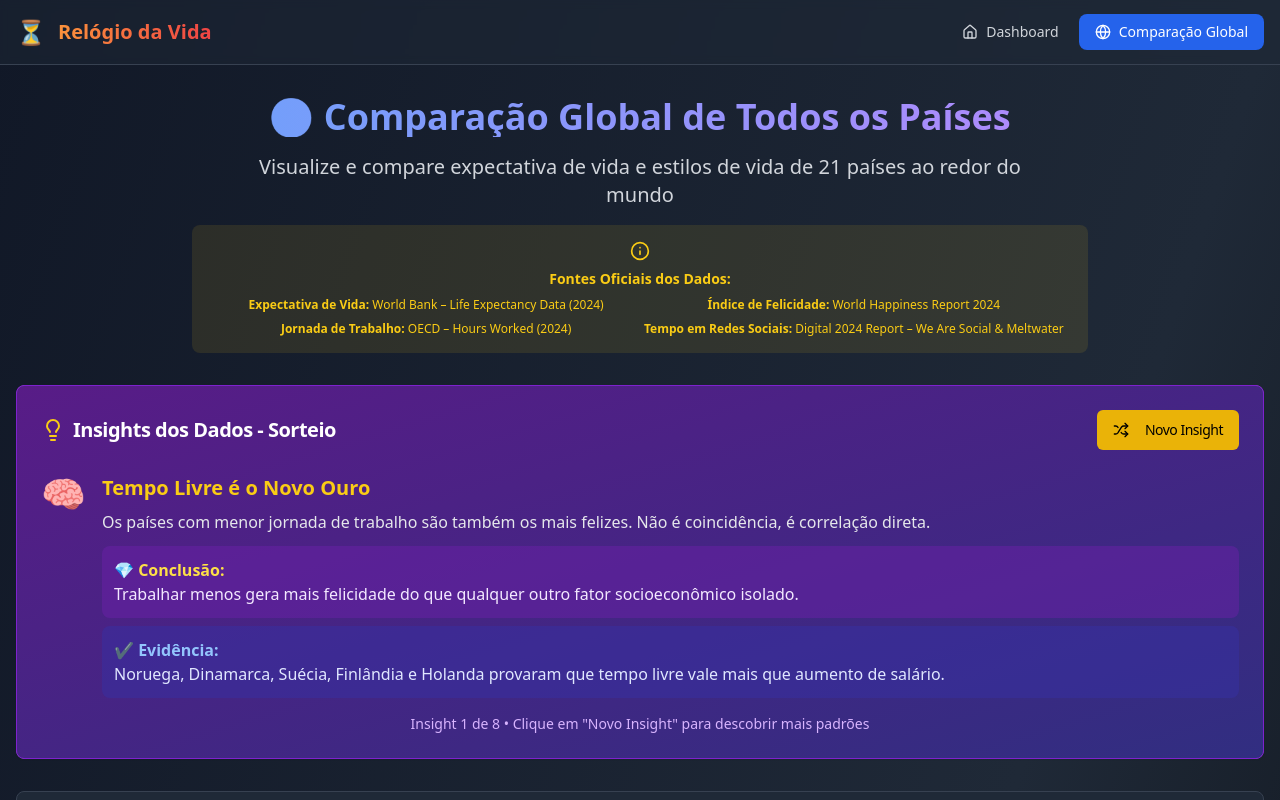
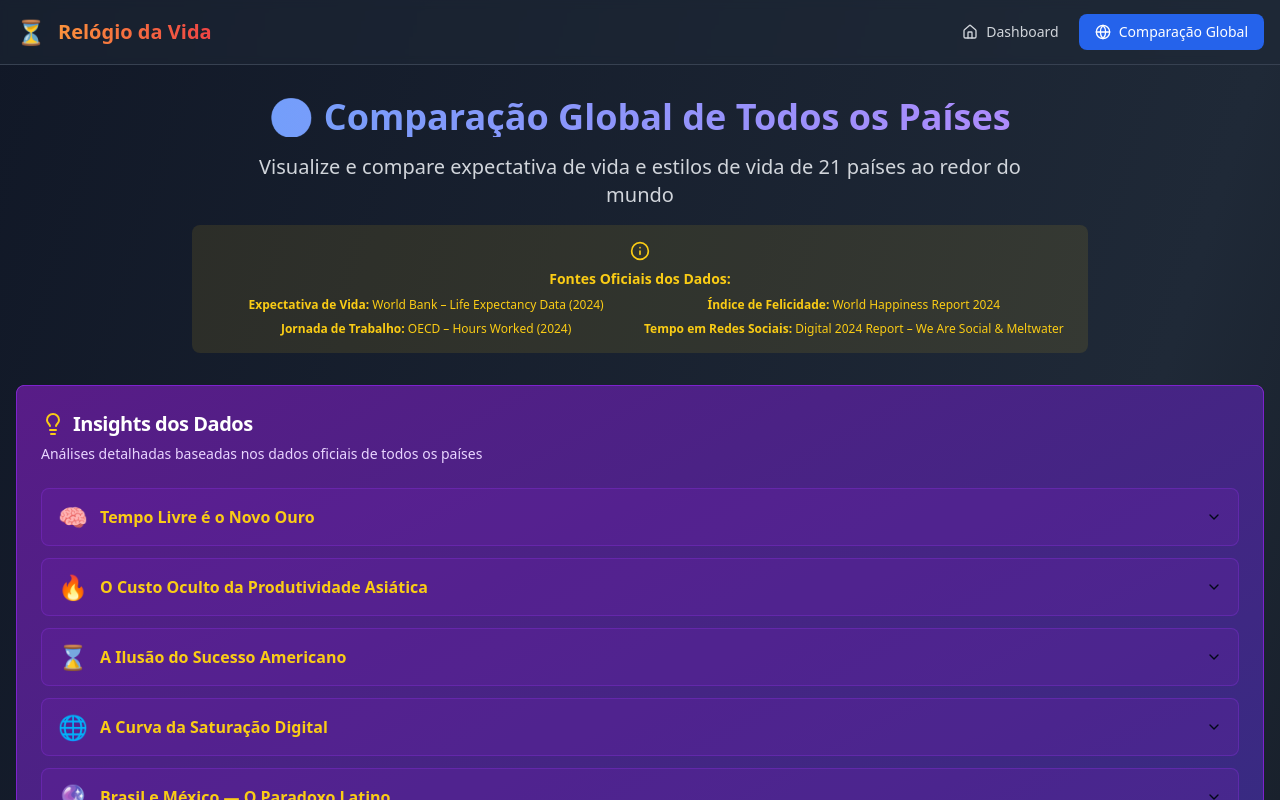
Before and after one commit to LauraMattz/your-life-in-data, a React (Vite) app: page /comparacao in a window 1280 px wide. Shown: the top 800 px of the page. Built offline with nearby package versions, Linux system fonts and the light colour scheme.

Commit message:
Refactor insights: use collapsible component
Replaced the insight lottery with a collapsible component for better UI.

```diff
--- a/src/pages/ComparacaoGlobalPage.tsx
+++ b/src/pages/ComparacaoGlobalPage.tsx
@@ -3,8 +3,9 @@ import { Card, CardContent, CardHeader, CardTitle } from '@/components/ui/card';
 import { Table, TableBody, TableCell, TableHead, TableHeader, TableRow } from '@/components/ui/table';
 import { Select, SelectContent, SelectItem, SelectTrigger, SelectValue } from '@/components/ui/select';
 import { Button } from '@/components/ui/button';
+import { Accordion, AccordionContent, AccordionItem, AccordionTrigger } from '@/components/ui/accordion';
 import { Navigation } from '@/components/Navigation';
-import { Globe, TrendingUp, Heart, Clock, Users, Info, Filter, ChevronUp, ChevronDown, BarChart3, Activity, Shuffle, Lightbulb } from 'lucide-react';
+import { Globe, TrendingUp, Heart, Clock, Users, Info, Filter, ChevronUp, ChevronDown, BarChart3, Activity, Lightbulb } from 'lucide-react';
 import { ChartContainer, ChartTooltip, ChartTooltipContent } from '@/components/ui/chart';
 import { BarChart, Bar, XAxis, YAxis, ResponsiveContainer, ScatterChart, Scatter, LineChart, Line } from 'recharts';
 
@@ -406,45 +407,47 @@ const ComparacaoGlobalPage = () => {
           </div>
         </div>
 
-        {/* Sorteio de Insights */}
+        {/* Insights dos Dados - Accordion */}
         <Card className="bg-gradient-to-br from-purple-900 to-indigo-900 border-purple-700 mb-8">
           <CardHeader>
-            <CardTitle className="text-xl text-white flex items-center gap-2 justify-between">
-              <div className="flex items-center gap-2">
-                <Lightbulb className="w-6 h-6 text-yellow-400" />
-                Insights dos Dados - Sorteio
-              </div>
-              <Button
-                onClick={shuffleInsight}
-                disabled={isShuffling}
-                className="bg-yellow-500 hover:bg-yellow-600 text-black"
-              >
-                <Shuffle className={`w-4 h-4 mr-2 ${isShuffling ? 'animate-spin' : ''}`} />
-                {isShuffling ? 'Sorteando...' : 'Novo Insight'}
-              </Button>
+            <CardTitle className="text-xl text-white flex items-center gap-2">
+              <Lightbulb className="w-6 h-6 text-yellow-400" />
+              Insights dos Dados
             </CardTitle>
+            <p className="text-sm text-purple-200">
+              Análises detalhadas baseadas nos dados oficiais de todos os países
+            </p>
           </CardHeader>
           <CardContent>
-            <div className={`transition-all duration-500 ${isShuffling ? 'opacity-50 scale-95' : 'opacity-100 scale-100'}`}>
-              <div className="flex items-start gap-4 mb-4">
-                <div className="text-4xl">{currentInsight.emoji}</div>
-                <div className="flex-1">
-                  <h3 className="text-xl font-bold text-yellow-400 mb-2">{currentInsight.title}</h3>
-                  <p className="text-gray-200 mb-3">{currentInsight.content}</p>
-                  <div className="bg-purple-800/50 rounded-lg p-3 mb-2">
-                    <p className="text-yellow-300 font-semibold">💎 Conclusão:</p>
-                    <p className="text-purple-100">{currentInsight.conclusion}</p>
-                  </div>
-                  <div className="bg-indigo-800/50 rounded-lg p-3">
-                    <p className="text-blue-300 font-semibold">✔️ Evidência:</p>
-                    <p className="text-indigo-100">{currentInsight.evidence}</p>
-                  </div>
-                </div>
-              </div>
-              <div className="text-center text-sm text-purple-300">
-                Insight {currentInsight.id} de {insights.length} • Clique em "Novo Insight" para descobrir mais padrões
-              </div>
-            </div>
+            <Accordion type="multiple" className="space-y-3">
+              {insights.map((insight) => (
+                <AccordionItem
+                  key={insight.id}
+                  value={`insight-${insight.id}`}
+                  className="bg-purple-800/30 rounded-lg border border-purple-600/30"
+                >
+                  <AccordionTrigger className="px-4 py-3 hover:no-underline hover:bg-purple-800/40 rounded-lg">
+                    <div className="flex items-center gap-3 text-left">
+                      <span className="text-2xl">{insight.emoji}</span>
+                      <span className="text-yellow-400 font-semibold">{insight.title}</span>
+                    </div>
+                  </AccordionTrigger>
+                  <AccordionContent className="px-4 pb-4">
+                    <div className="space-y-3">
+                      <p className="text-gray-200">{insight.content}</p>
+                      <div className="bg-purple-800/50 rounded-lg p-3">
+                        <p className="text-yellow-300 font-semibold mb-1">💎 Conclusão:</p>
+                        <p className="text-purple-100">{insight.conclusion}</p>
+                      </div>
+                      <div className="bg-indigo-800/50 rounded-lg p-3">
+                        <p className="text-blue-300 font-semibold mb-1">✔️ Evidência:</p>
+                        <p className="text-indigo-100">{insight.evidence}</p>
+                      </div>
+                    </div>
+                  </AccordionContent>
+                </AccordionItem>
+              ))}
+            </Accordion>
           </CardContent>
         </Card>
 
@@ -702,7 +705,7 @@ const ComparacaoGlobalPage = () => {
                 <ResponsiveContainer width="100%" height="100%">
                   <ScatterChart
                     data={allCountriesData.map(c => ({ ...c, x: c.workHours, y: c.happiness }))}
-                    margin={{ top: 10, right: 20, bottom: 40, left: 20 }}
+                    margin={{ top: 10, right: 20, left: 20, bottom: 40 }}
                   >
                     <XAxis
                       dataKey="x"
```
